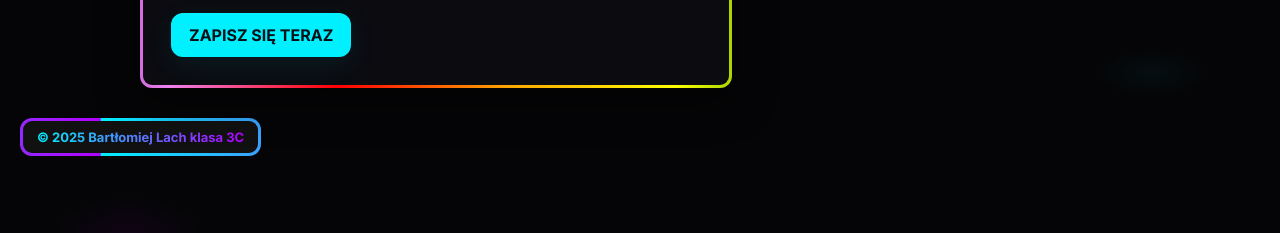
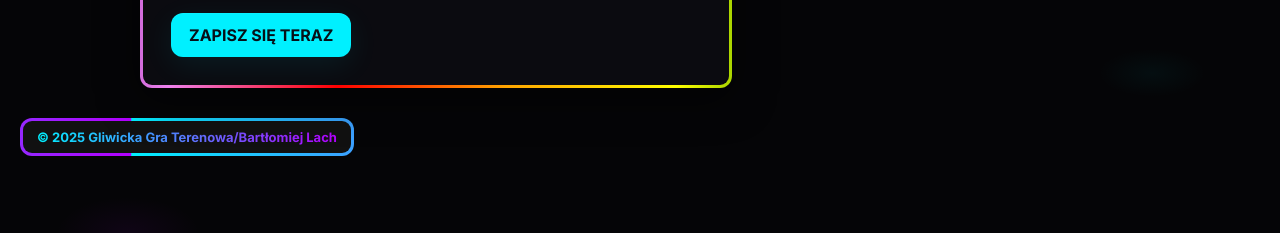
Before and after one commit to Bart12134/gliwickagraterenowa2025, a plain HTML site: page index.html in a window 1280 px wide. Shown: the part 647-880 px from the top of the page. Drawn offline with Linux system fonts and the light colour scheme.

Commit message:
Update index.html

```diff
--- a/index.html
+++ b/index.html
@@ -385,7 +385,7 @@ footer .line::after {
 </div>
 
 <footer>
-  <p>© 2025 Bartłomiej Lach klasa 3C</p>
+  <p>© 2025 Gliwicka Gra Terenowa/Bartłomiej Lach</p>
 </footer>
 </body>
 </html>
```
